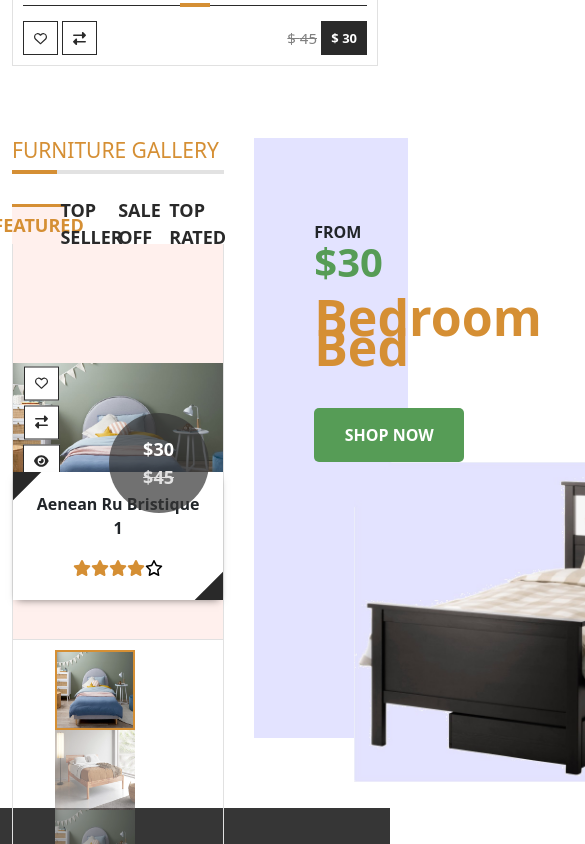
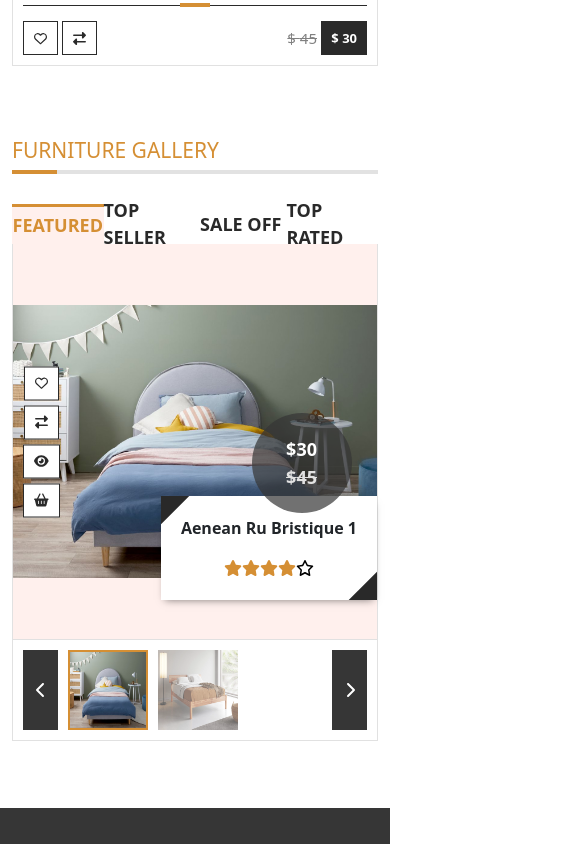
Before and after one commit to DawSeg/furnitureShop, a React (Create React App) app: page / in a window 390 px wide. Shown: the part 5860-6704 px from the top of the page, 585 px wide, since content can reach past the window. Built offline with nearby package versions, Linux system fonts and the light colour scheme.

Commit message:
addGalleryRWD

```diff
--- a/src/components/features/Gallery/Gallery.js
+++ b/src/components/features/Gallery/Gallery.js
@@ -1,6 +1,7 @@
 import { Container, OverlayTrigger, Tooltip } from 'react-bootstrap';
 import styles from './Gallery.module.scss';
 import React, { useState } from 'react';
+import { useMediaQuery } from 'react-responsive';
 import Button from '../../common/Button/Button';
 import { FontAwesomeIcon } from '@fortawesome/react-fontawesome';
 import { faHeart } from '@fortawesome/free-regular-svg-icons';
@@ -20,6 +21,11 @@ const Gallery = () => {
   const [isFadingProduct, setIsFadingProduct] = useState(false);
   const [isFadingThumbnails, setIsFadingThumbnails] = useState(false);
   const dispatch = useDispatch();
+
+  const fourteenPhotos = useMediaQuery({ minWidth: 996, maxWidth: 1199 });
+  const sixPhotos = useMediaQuery({ minWidth: 768, maxWidth: 995 });
+  const threePhotos = useMediaQuery({ minWidth: 400, maxWidth: 767 });
+  const twoPhotos = useMediaQuery({ maxWidth: 425 });
 
   const favouriteClickHandler = (e, id) => {
     e.preventDefault();
@@ -46,8 +52,8 @@ const Gallery = () => {
   const handleNextThumbnails = () => {
     setIsFadingThumbnails(true);
     setTimeout(() => {
-      if (startIndex + 7 < filteredProducts.length) {
-        setStartIndex(startIndex + 7);
+      if (startIndex + getThumbnailsPerPage() < filteredProducts.length) {
+        setStartIndex(startIndex + getThumbnailsPerPage());
       }
       setIsFadingThumbnails(false);
     }, 500);
@@ -56,12 +62,11 @@ const Gallery = () => {
   const handlePrevThumbnails = () => {
     setIsFadingThumbnails(true);
     setTimeout(() => {
-      if (startIndex - 7 >= 0) {
-        setStartIndex(startIndex - 7);
+      if (startIndex - getThumbnailsPerPage() >= 0) {
+        setStartIndex(startIndex - getThumbnailsPerPage());
       }
       setIsFadingThumbnails(false);
     }, 500);
-
   };
 
   const handleCategoryChange = (category) => {
@@ -81,6 +86,14 @@ const Gallery = () => {
     if (category === 'topRated') return product.topRated;
     return true;
   });
+
+  const getThumbnailsPerPage = () => {
+    if (fourteenPhotos) return 9;
+    if (sixPhotos) return 6;
+    if (threePhotos) return 3;
+    if (twoPhotos) return 2;
+    return 7;
+  };
 
   return (
     <Container>
@@ -175,7 +188,7 @@ const Gallery = () => {
                   <FontAwesomeIcon icon={faChevronLeft} />
                 </button>
                 <div className={clsx(styles.thumbnailsList, !isFadingThumbnails ? styles.fadeIn : styles.fadeOut)}>
-                  {filteredProducts.slice(startIndex, startIndex + 7).map((product, index) => (
+                  {filteredProducts.slice(startIndex, startIndex + getThumbnailsPerPage()).map((product, index) => (
                     <img
                       key={startIndex + index}
                       src={product.image}
--- a/src/components/features/Gallery/Gallery.module.scss
+++ b/src/components/features/Gallery/Gallery.module.scss
@@ -21,7 +21,7 @@
       position: relative;
       height: 320px;
       width: auto;
-      left: 100px;
+      left: 50px;
 
     }
 
@@ -253,14 +253,6 @@
         }
       }
     }
-  }
-}
-
-.active {
-  background-color: $primary;
-  color: $alt-text-color;
-  border: none;
-}
 
     .fadeIn {
       animation: fadein 0.6s;
@@ -289,3 +281,22 @@
       from { opacity: 1; }
       to   { opacity: 0; }
     }
+
+    .active {
+      background-color: $primary;
+      color: $alt-text-color;
+      border: none;
+    }
+  }
+}
+
+@media (max-width: 1200px) {
+
+  .rightSide {
+    display: none;
+  }
+
+  .leftSide {
+    width: 100% !important;
+  }
+}
```
Also changed, not shown: public/images/furnitures/bed/bed12.png. Lines whose indentation alone changed are shown as unchanged.
